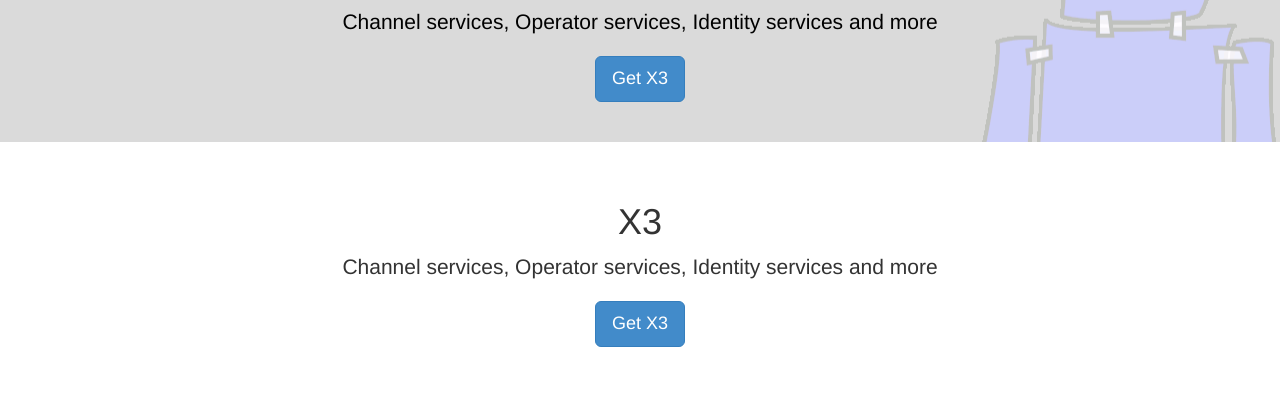
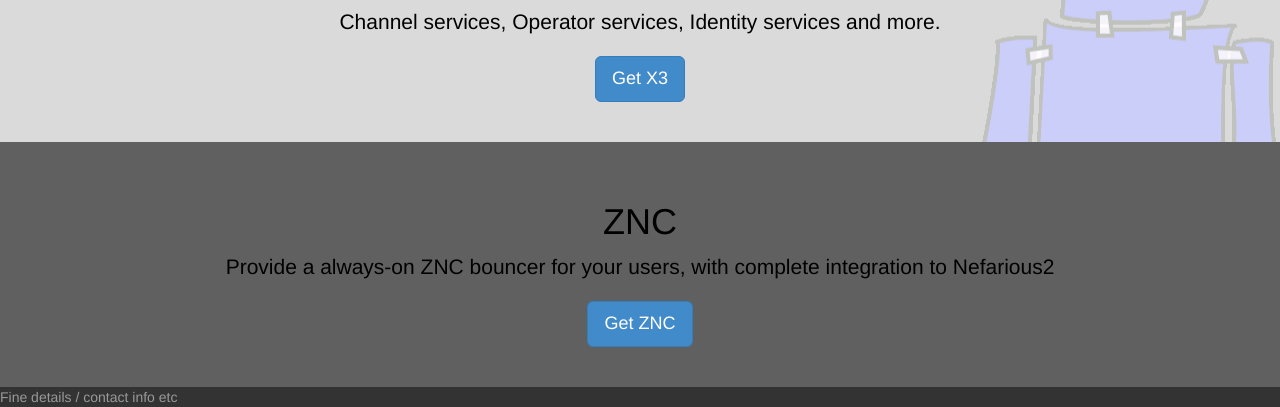
Before and after one commit to evilnet/evilnet.github.io, a plain HTML site: page index.html in a window 1280 px wide. Shown: the part 660-1067 px from the top of the page. Drawn offline with nearby package versions, Linux system fonts and the light colour scheme.

Commit message:
add znc and a footer

```diff
--- a/index.html
+++ b/index.html
@@ -55,17 +55,23 @@
     <div class="container-x3">
         <div class="starter-template">
             <h1>X3</h1>
-            <p class="lead">Channel services, Operator services, Identity services and more</p>
+            <p class="lead">Channel services, Operator services, Identity services and more.</p>
             <a href="https://github.com/evilnet/x3"><button type="button" class="btn btn-primary btn-lg">Get X3</button></a>
         </div>
     </div>
-    <div class="container container-other">
+    <div class="container-znc">
         <div class="starter-template">
-            <h1>X3</h1>
-            <p class="lead">Channel services, Operator services, Identity services and more</p>
-            <a href="https://github.com/evilnet/x3"><button type="button" class="btn btn-primary btn-lg">Get X3</button></a>
+            <h1>ZNC</h1>
+            <p class="lead">Provide a always-on ZNC bouncer for your users, with complete integration to Nefarious2</p>
+            <a href="https://github.com/evilnet/znc"><button type="button" class="btn btn-primary btn-lg">Get ZNC</button></a>
         </div>
     </div>
+
+    <div class="container-foot">
+        Fine details / contact info etc
+    </div>
+
+
 
 
 
--- a/style.css
+++ b/style.css
@@ -25,3 +25,12 @@
     background-position: right top;
     background-position: 100% -10%;
 }
+.container-znc {
+    background-color: #606060;
+    color: #000000;
+}
+
+.container-foot {
+    background-color: #333333;
+    color: #999999;
+}
```
